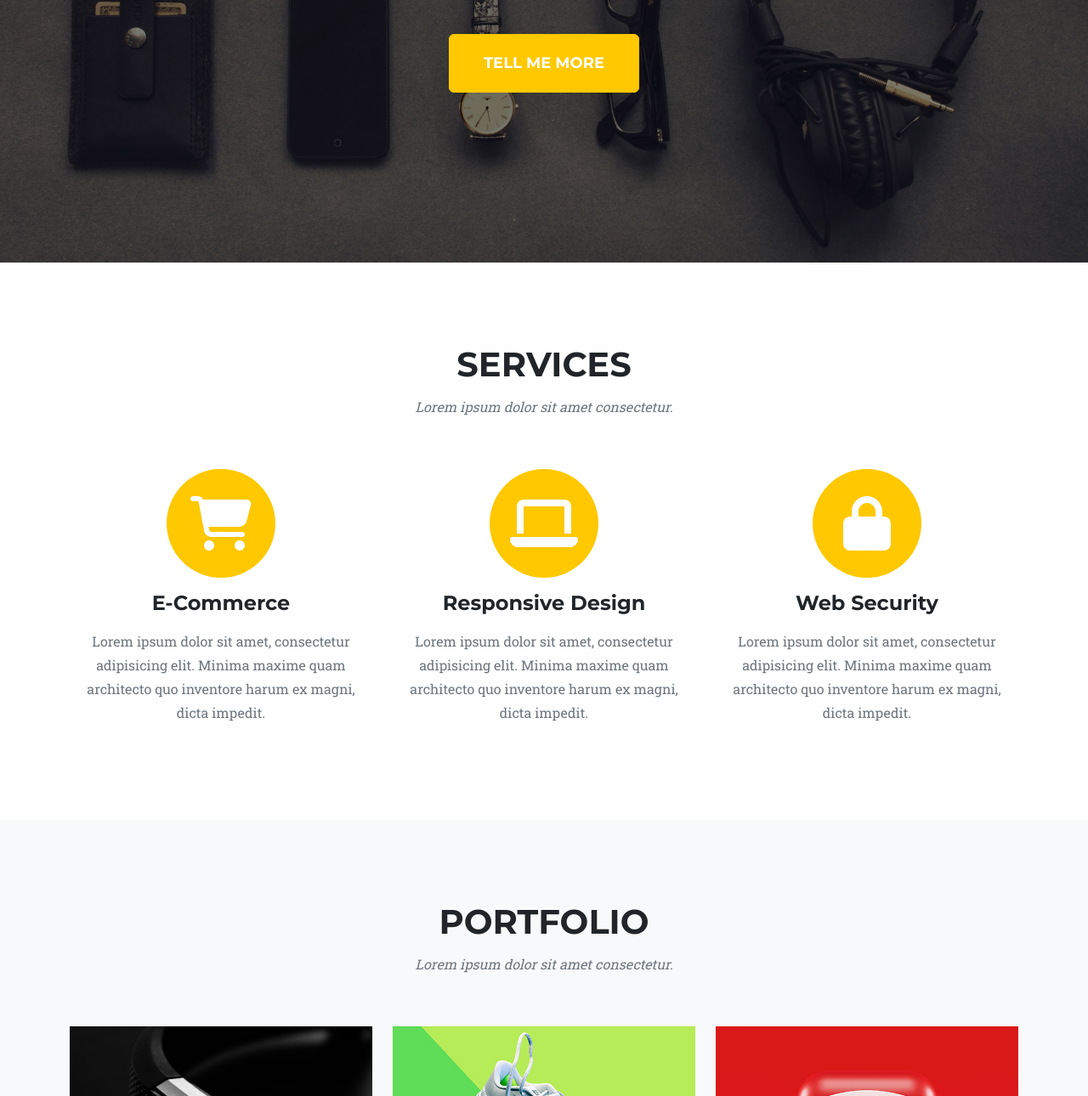
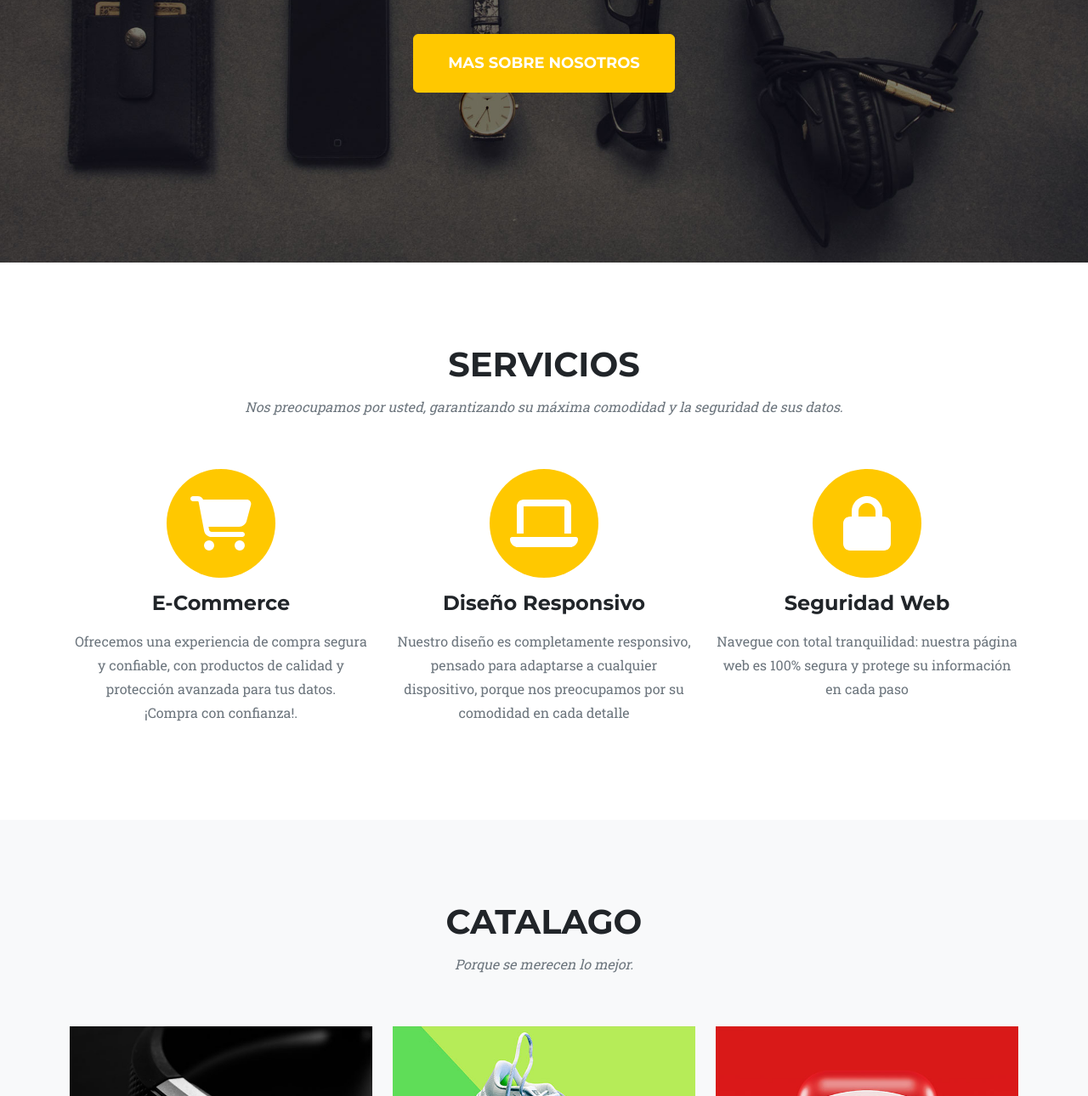
Before and after one commit to Zucarito/Pagina-Web, a plain HTML site: page startbootstrap-agency-gh-pages/startbootstrap-agency-gh-pages/index.html in a window 1280 px wide. Shown: the part 436-1726 px from the top of the page at 85% size. Drawn offline with nearby package versions, Linux system fonts and the light colour scheme.

Commit message:
second commit

```diff
--- a/startbootstrap-agency-gh-pages/startbootstrap-agency-gh-pages/index.html
+++ b/startbootstrap-agency-gh-pages/startbootstrap-agency-gh-pages/index.html
@@ -39,17 +39,17 @@
         <!-- Masthead-->
         <header class="masthead">
             <div class="container">
-                <div class="masthead-subheading">Welcome To Our Studio!</div>
-                <div class="masthead-heading text-uppercase">It's Nice To Meet You</div>
-                <a class="btn btn-primary btn-xl text-uppercase" href="#services">Tell Me More</a>
+                <div class="masthead-subheading">Bienvenidos a Nuestra Pagina!</div>
+                <div class="masthead-heading text-uppercase">Empezemos a comprar</div>
+                <a class="btn btn-primary btn-xl text-uppercase" href="#services">Mas Sobre Nosotros</a>
             </div>
         </header>
         <!-- Services-->
         <section class="page-section" id="services">
             <div class="container">
                 <div class="text-center">
-                    <h2 class="section-heading text-uppercase">Services</h2>
-                    <h3 class="section-subheading text-muted">Lorem ipsum dolor sit amet consectetur.</h3>
+                    <h2 class="section-heading text-uppercase">Servicios</h2>
+                    <h3 class="section-subheading text-muted">Nos preocupamos por usted, garantizando su máxima comodidad y la seguridad de sus datos.</h3>
                 </div>
                 <div class="row text-center">
                     <div class="col-md-4">
@@ -58,23 +58,23 @@
                             <i class="fas fa-shopping-cart fa-stack-1x fa-inverse"></i>
                         </span>
                         <h4 class="my-3">E-Commerce</h4>
-                        <p class="text-muted">Lorem ipsum dolor sit amet, consectetur adipisicing elit. Minima maxime quam architecto quo inventore harum ex magni, dicta impedit.</p>
+                        <p class="text-muted">Ofrecemos una experiencia de compra segura y confiable, con productos de calidad y protección avanzada para tus datos. <br> ¡Compra con confianza!.</p>
                     </div>
                     <div class="col-md-4">
                         <span class="fa-stack fa-4x">
                             <i class="fas fa-circle fa-stack-2x text-primary"></i>
                             <i class="fas fa-laptop fa-stack-1x fa-inverse"></i>
                         </span>
-                        <h4 class="my-3">Responsive Design</h4>
-                        <p class="text-muted">Lorem ipsum dolor sit amet, consectetur adipisicing elit. Minima maxime quam architecto quo inventore harum ex magni, dicta impedit.</p>
+                        <h4 class="my-3">Diseño Responsivo</h4>
+                        <p class="text-muted">Nuestro diseño es completamente responsivo, pensado para adaptarse a cualquier dispositivo, porque nos preocupamos por su comodidad en cada detalle</p>
                     </div>
                     <div class="col-md-4">
                         <span class="fa-stack fa-4x">
                             <i class="fas fa-circle fa-stack-2x text-primary"></i>
                             <i class="fas fa-lock fa-stack-1x fa-inverse"></i>
                         </span>
-                        <h4 class="my-3">Web Security</h4>
-                        <p class="text-muted">Lorem ipsum dolor sit amet, consectetur adipisicing elit. Minima maxime quam architecto quo inventore harum ex magni, dicta impedit.</p>
+                        <h4 class="my-3">Seguridad Web</h4>
+                        <p class="text-muted">Navegue con total tranquilidad: nuestra página web es 100% segura y protege su información en cada paso</p>
                     </div>
                 </div>
             </div>
@@ -83,8 +83,8 @@
         <section class="page-section bg-light" id="portfolio">
             <div class="container">
                 <div class="text-center">
-                    <h2 class="section-heading text-uppercase">Portfolio</h2>
-                    <h3 class="section-subheading text-muted">Lorem ipsum dolor sit amet consectetur.</h3>
+                    <h2 class="section-heading text-uppercase">Catalago</h2>
+                    <h3 class="section-subheading text-muted">Porque se merecen lo mejor.</h3>
                 </div>
                 <div class="row">
                     <div class="col-lg-4 col-sm-6 mb-4">
```
